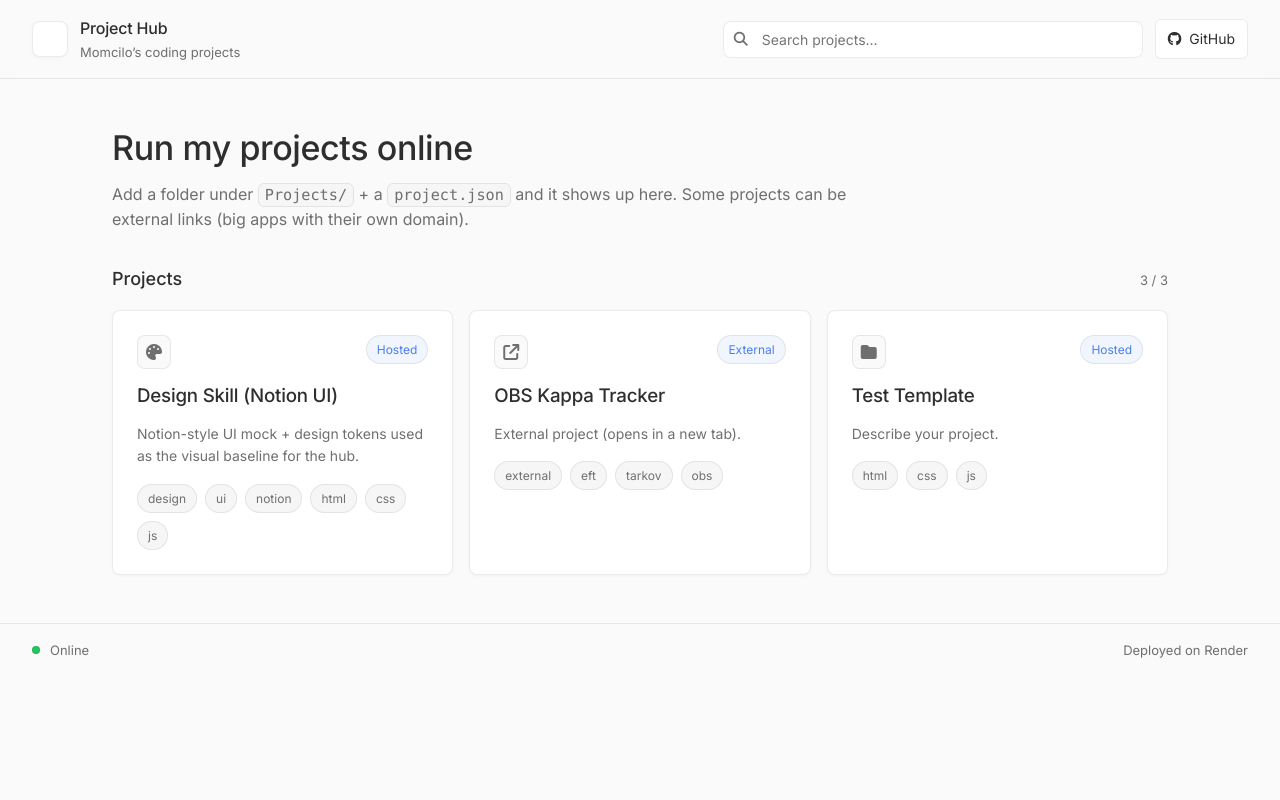
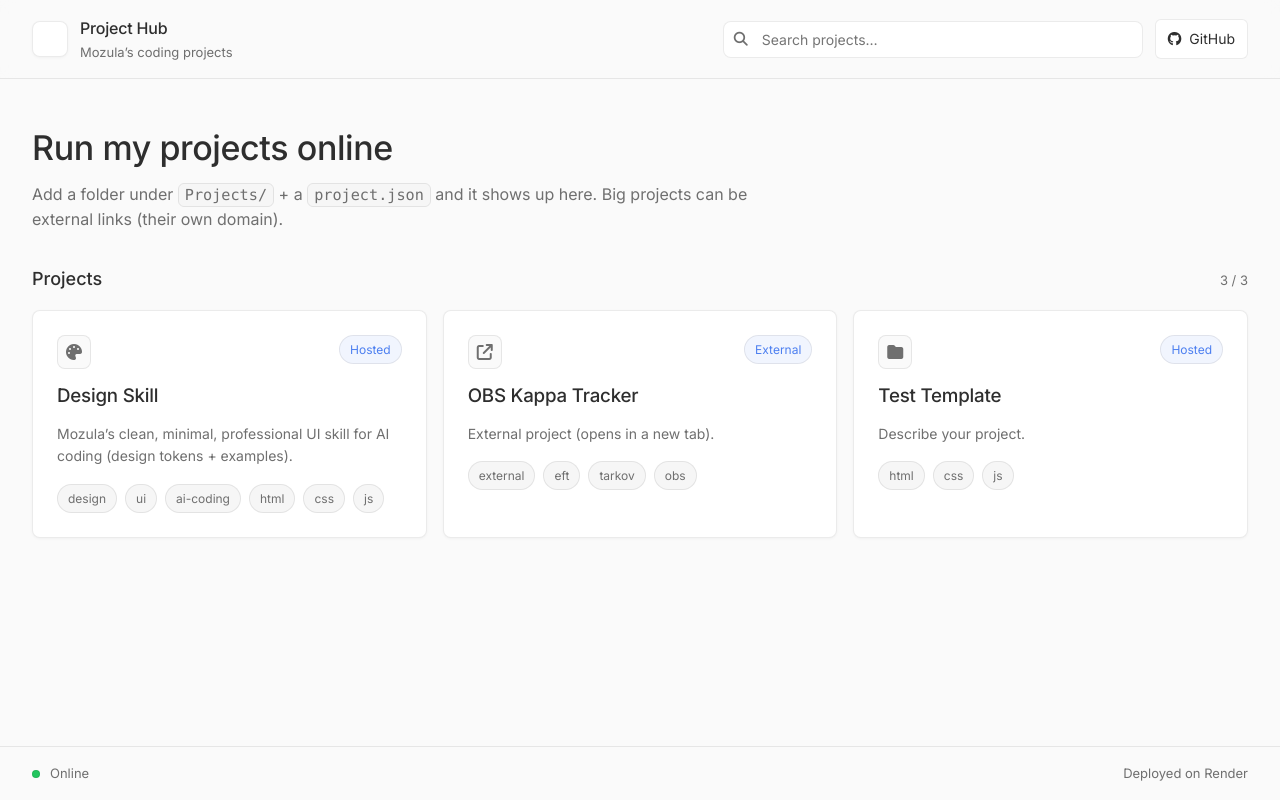
Before and after one commit to mozulator/moz-hub, a Node server app: page / in a window 1280 px wide. Run offline with Node 20, Linux system fonts and the light colour scheme.

Commit message:
Make hub full-width and update Design Skill copy

```diff
--- a/Projects/Design Skill/project.json
+++ b/Projects/Design Skill/project.json
@@ -1,10 +1,10 @@
 {
   "slug": "design-skill",
-  "title": "Design Skill (Notion UI)",
-  "description": "Notion-style UI mock + design tokens used as the visual baseline for the hub.",
+  "title": "Design Skill",
+  "description": "Mozula’s clean, minimal, professional UI skill for AI coding (design tokens + examples).",
   "type": "static",
   "staticDir": ".",
   "index": "index.html",
-  "tags": ["design", "ui", "notion", "html", "css", "js"],
+  "tags": ["design", "ui", "ai-coding", "html", "css", "js"],
   "icon": "fa-palette"
 }
--- a/apps/hub/public/index.html
+++ b/apps/hub/public/index.html
@@ -26,7 +26,7 @@
           <div class="brand-mark"><i class="fa-solid fa-grid-2"></i></div>
           <div class="brand-text">
             <div class="brand-title">Project Hub</div>
-            <div class="brand-subtitle">Momcilo’s coding projects</div>
+          <div class="brand-subtitle">Mozula’s coding projects</div>
           </div>
         </div>
 
@@ -46,8 +46,8 @@
         <section class="hero">
           <h1 class="hero-title">Run my projects online</h1>
           <p class="hero-subtitle">
-            Add a folder under <code>Projects/</code> + a <code>project.json</code> and it shows up here. Some projects can
-            be external links (big apps with their own domain).
+            Add a folder under <code>Projects/</code> + a <code>project.json</code> and it shows up here.
+            Big projects can be external links (their own domain).
           </p>
         </section>
 
--- a/apps/hub/public/styles.css
+++ b/apps/hub/public/styles.css
@@ -1,4 +1,4 @@
-/* Notion-inspired minimal UI (based on Projects/Design Skill/design.md) */
+/* Mozula-style clean, minimal, professional UI (see Projects/Design Skill/design.md) */
 
 * {
   box-sizing: border-box;
@@ -157,8 +157,7 @@ code {
 
 .main {
   width: 100%;
-  max-width: 1120px;
-  margin: 0 auto;
+  flex: 1;
   padding: var(--space-6) var(--space-5);
   display: flex;
   flex-direction: column;
```
